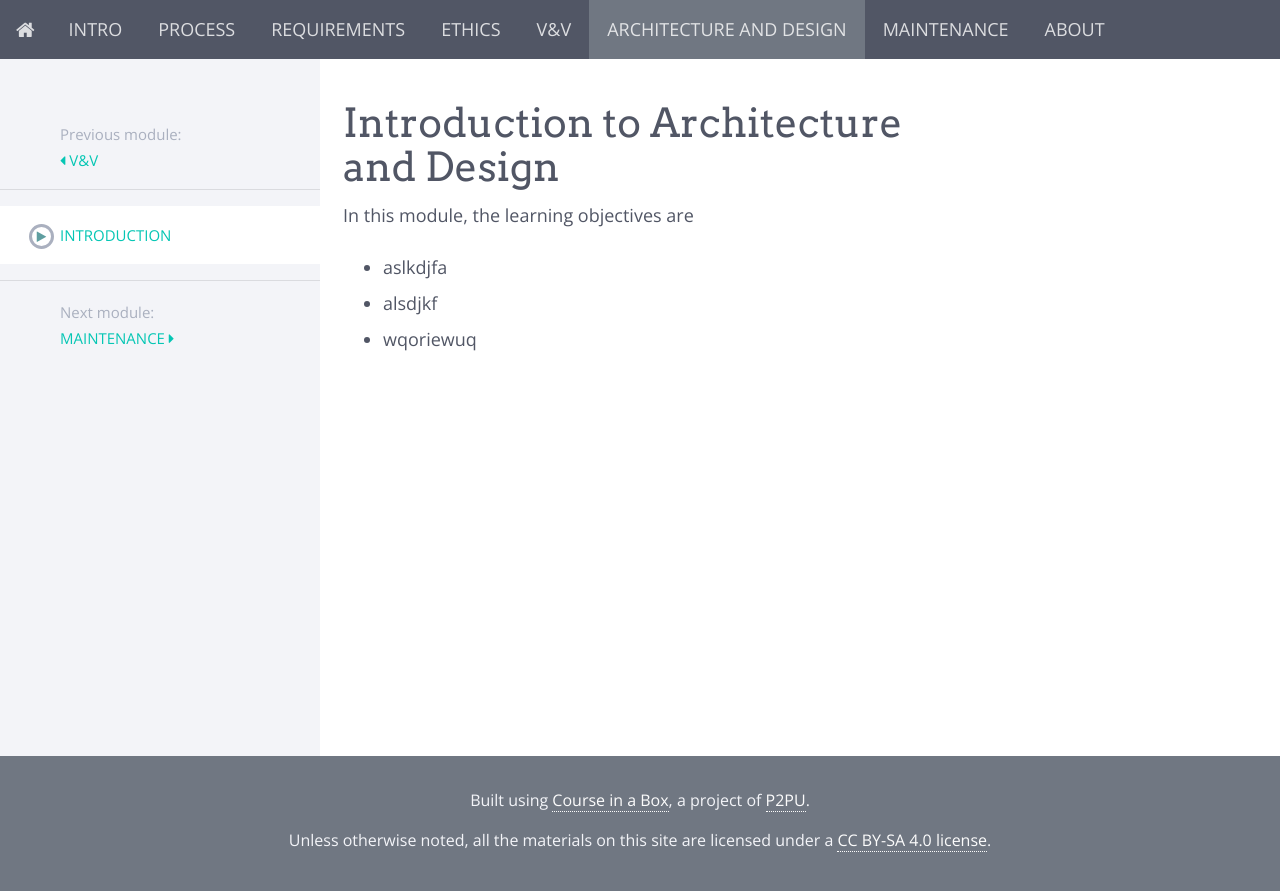
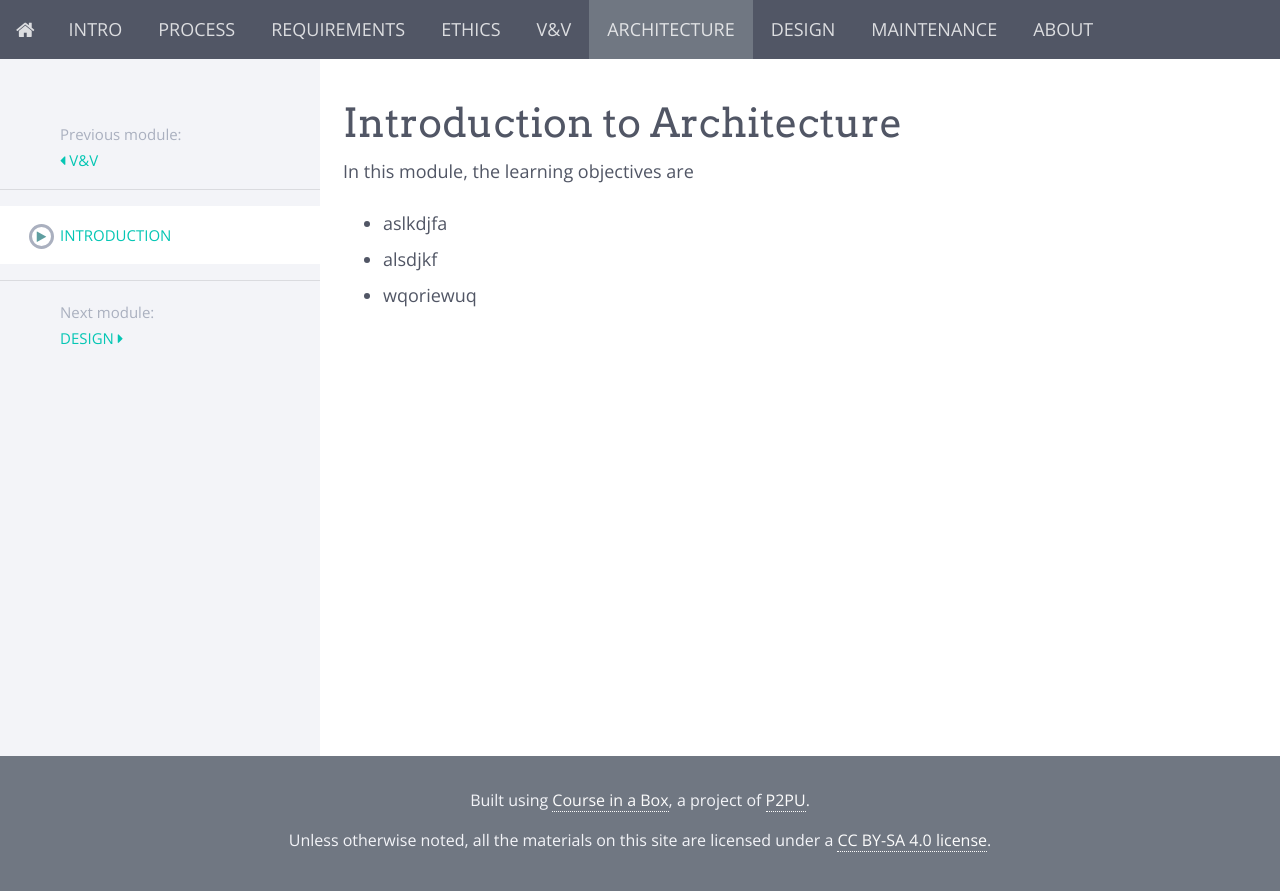
Before and after one commit to marksherriff/se-coursepack, a Jekyll site: the page built from modules/architecture/_posts/2021-05-01-introduction.md, in a window 1280 px wide. Shown: the top 891 px of the page. Built offline with Jekyll 4.4.1, drawn with Linux system fonts in a browser that asks for light colours; nearby versions of some CDN libraries.

Commit message:
split arch and design

```diff
--- a/_data/course.yml
+++ b/_data/course.yml
@@ -1,3 +1,3 @@
 title: An Introduction to Software Engineering
 description: An online coursepack covering the basics of software engineering concepts in a college-level course.
-modules: [intro, process, requirements, ethics, v&v, architecture and design, maintenance, about]
+modules: [intro, process, requirements, ethics, v&v, architecture, design, maintenance, about]
--- a/modules/architecture and design/_posts/2021-05-01-introduction.md
+++ b/modules/architecture/_posts/2021-05-01-introduction.md
@@ -2,7 +2,7 @@
 title: Introduction
 ---
 
-# Introduction to Architecture and Design
+# Introduction to Architecture
 
 In this module, the learning objectives are
 
```
Also changed, not shown: modules/design/_posts/2021-05-01-introduction.md (added, +11 -0 lines).
